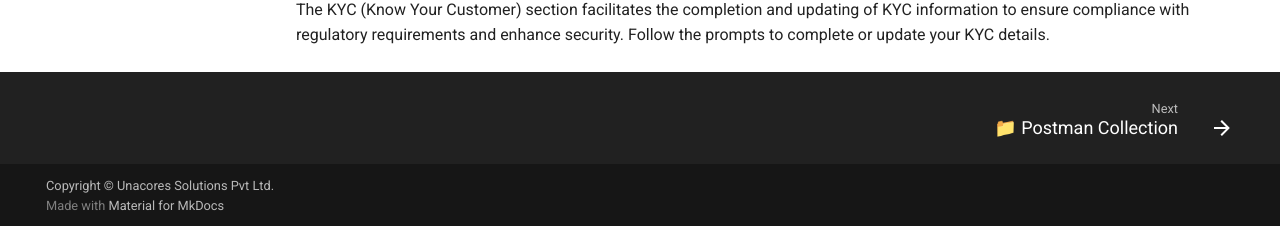
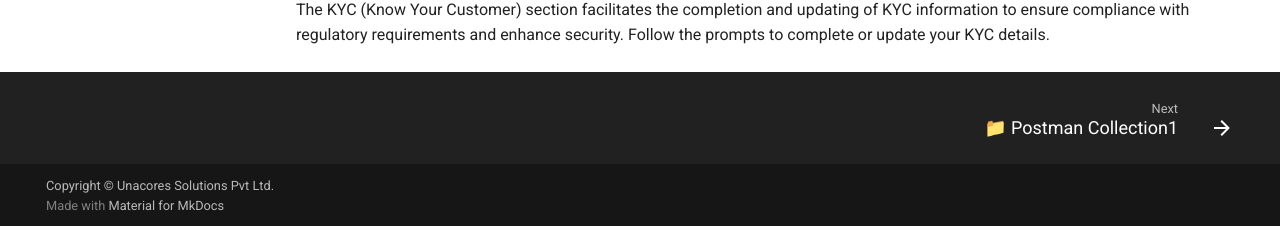
Before and after one commit to Unacores/unaport-docs, an MkDocs documentation site: the page built from docs/index.md, in a window 1280 px wide and 900 px high, scrolled down 7012 px. Shown: the part 671-897 px from the top of the window. Built offline with MkDocs 1.6.1 and Material for MkDocs 9.7.7, drawn with Linux system fonts in a browser that asks for light colours.

Commit message:
updated docs

```diff
--- a/mkdocs.yml
+++ b/mkdocs.yml
@@ -25,7 +25,7 @@ extra:
 nav:
   - "🏠  Overview": index.md
   - "📁 API Documentation":
-      - "📁 Postman Collection": fiu.md
+      - "📁 Postman Collection1": fiu.md
       - "📁 Authentication":
           - "📁 Generate Token (POST)": fiu.md
       - "📁 Consents":
```
